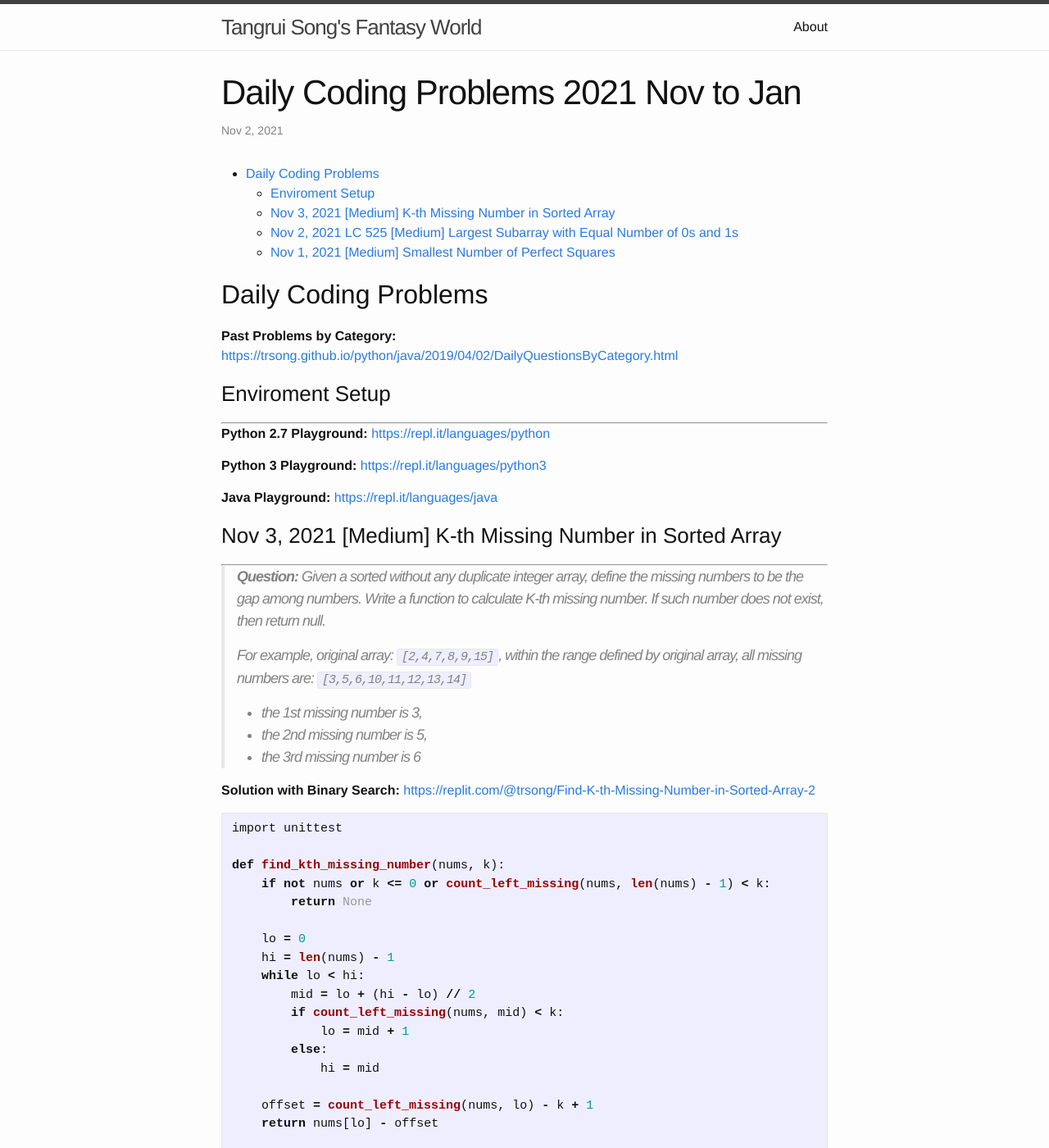
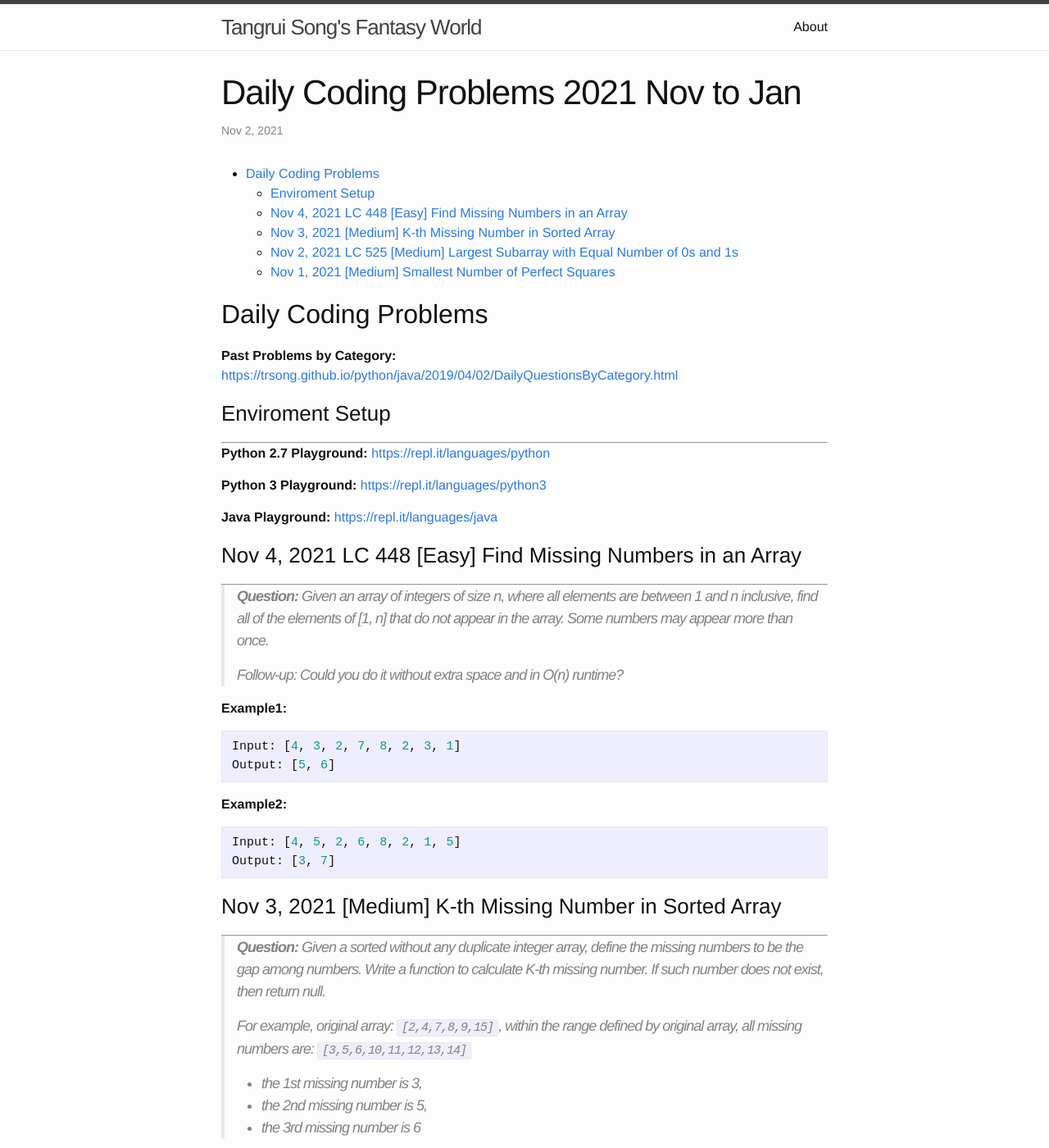
Before and after one commit to trsong/trsong.github.io, a Jekyll site: the page built from _posts/2021-11-01-DailyQuestionsNov.md, in a window 1280 px wide and 1400 px high. Shown: the whole window at 82% size. Built offline with Jekyll 4.4.1, drawn with Linux system fonts in a browser that asks for light colours.

Commit message:
Add Nov 4 question.

````diff
--- a/_posts/2021-11-01-DailyQuestionsNov.md
+++ b/_posts/2021-11-01-DailyQuestionsNov.md
@@ -20,6 +20,24 @@ categories: Python/Java
 
 **Java Playground:** [https://repl.it/languages/java](https://repl.it/languages/java)
 
+
+### Nov 4, 2021 LC 448 \[Easy\] Find Missing Numbers in an Array
+---
+> **Question:** Given an array of integers of size n, where all elements are between 1 and n inclusive, find all of the elements of [1, n] that do not appear in the array. Some numbers may appear more than once.
+>
+> Follow-up: Could you do it without extra space and in O(n) runtime?
+
+**Example1:**
+```py
+Input: [4, 3, 2, 7, 8, 2, 3, 1]
+Output: [5, 6]
+```
+
+**Example2:**
+```py
+Input: [4, 5, 2, 6, 8, 2, 1, 5]
+Output: [3, 7]
+```
 
 ### Nov 3, 2021 \[Medium\] K-th Missing Number in Sorted Array
 ---
````
